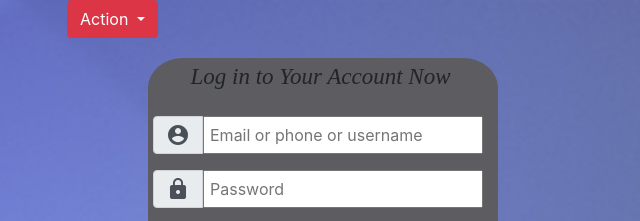
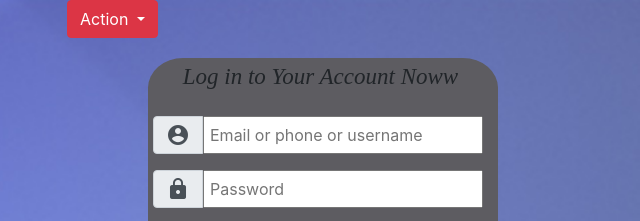
Before and after one commit to Ilan955/OverallWeb, a plain HTML site: page LogIn.html in a window 1280 px wide. Shown: the top 221 px of the page, 317-957 px from the left. Drawn offline with nearby package versions, Linux system fonts and the light colour scheme.

Commit message:
commit 'master'

```diff
--- a/LogIn.html
+++ b/LogIn.html
@@ -38,7 +38,7 @@
   <div class="container-fluid">
 
     <div class="inner">
-        <h3 style='font-family: Antic Slab; font-size: 23px;'>Log in to Your Account Now</h3>
+        <h3 style='font-family: Antic Slab; font-size: 23px;'>Log in to Your Account Noww</h3>
         <div class="input-group mb-3">
           <div class="input-group-prepend">
             <span class="input-group-text" id="basic-addon1"><span class="material-icons">
```
